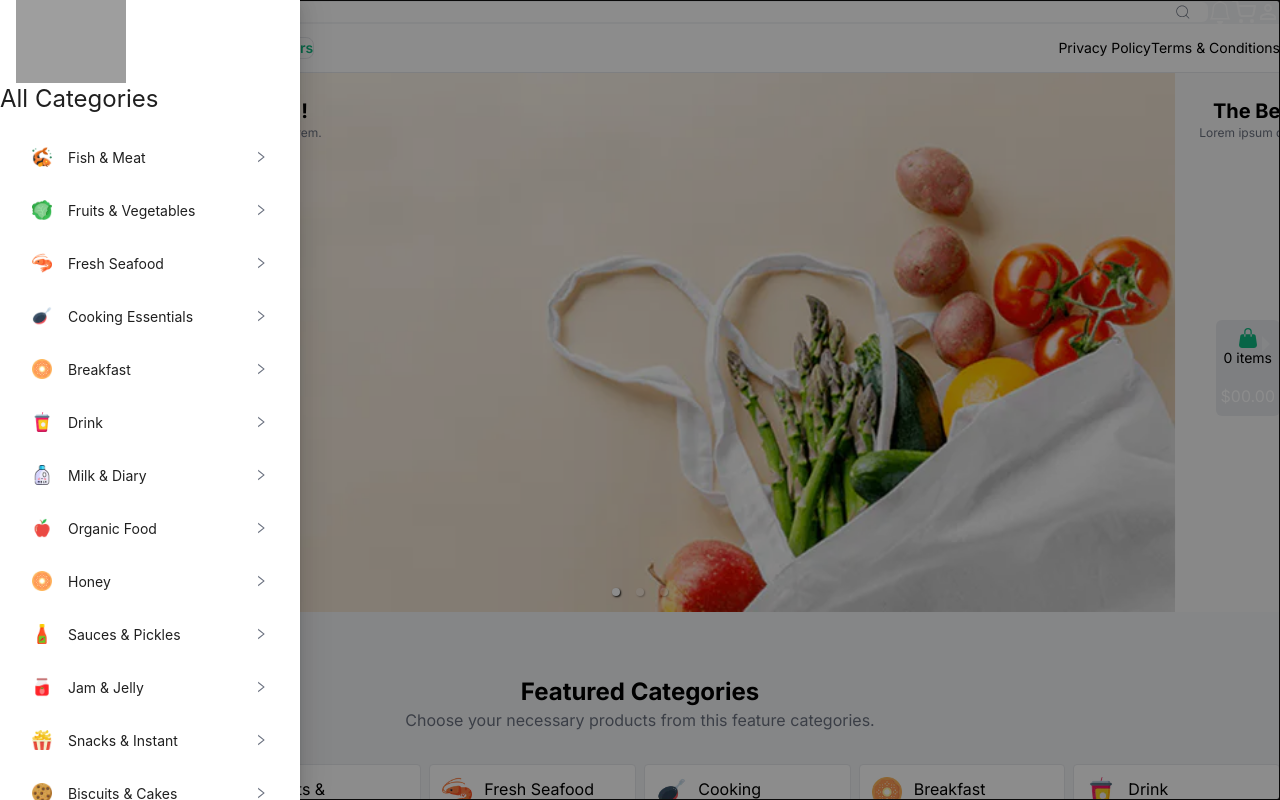
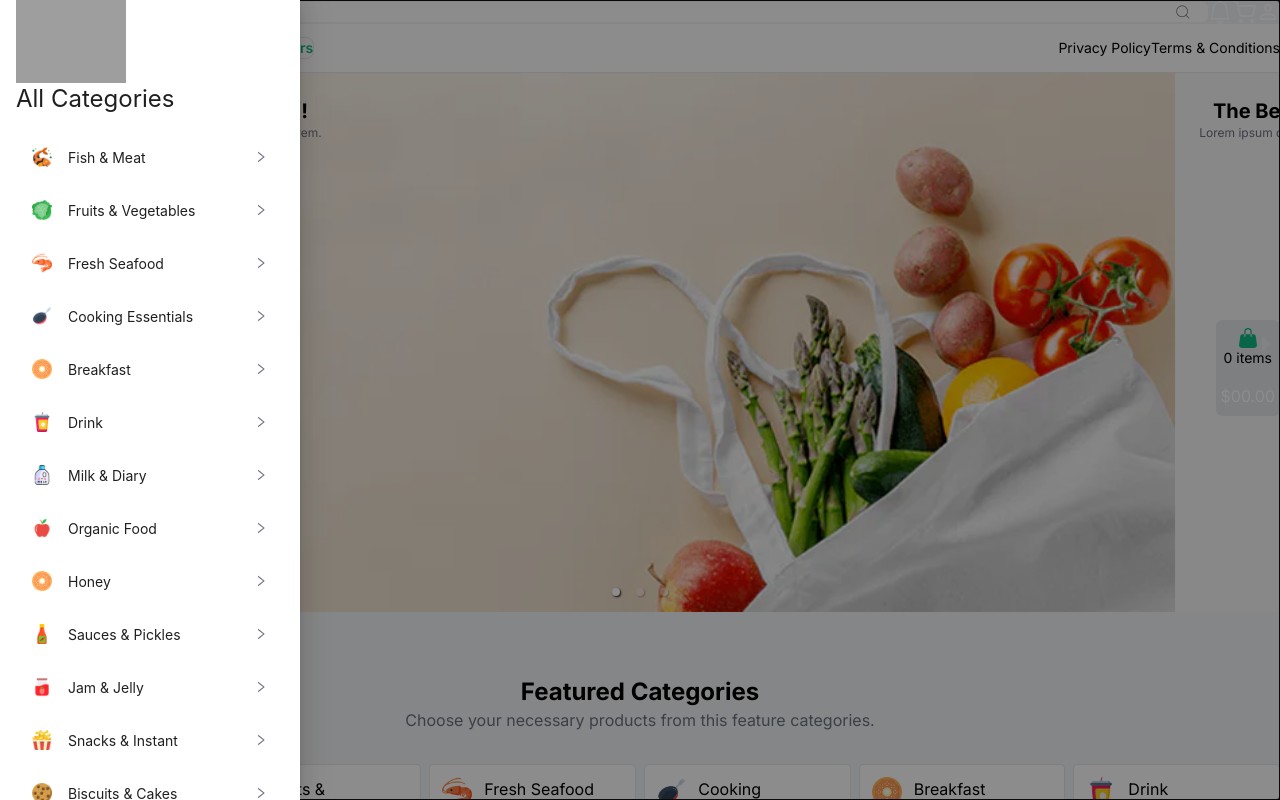
Before and after one commit to arafatyamin/kacha-bazar, a Next.js app: page / in a window 1280 px wide. Both pictures are taken after a click on the element 12 px from the left and 635 px from the top of the page. Shown: the top 800 px of the page. Built offline with nearby package versions, Linux system fonts and the light colour scheme; grey boxes are pictures that could not be loaded.

Commit message:
fixed: drawer autoclose problem

```diff
--- a/Components/CommonComponents/CartDrawer/MenuDrawer.js
+++ b/Components/CommonComponents/CartDrawer/MenuDrawer.js
@@ -4,18 +4,16 @@ import Image from "next/image";
 import { RxCrossCircled } from "react-icons/rx";
 import { DropDown } from "../Header";
 
-const MenuDrawer = ({ openDrawer, setOpenDrawer }) => {
+const MenuDrawer = ({ openDrawer, closeDrawerFunc }) => {
   return (
     <div>
       <Drawer
         placement={"left"}
         closable={false}
-        onClose={() => setOpenDrawer(!openDrawer)}
+        onClose={closeDrawerFunc}
         open={openDrawer}
         width="300"
         bodyStyle={{ padding: "0px" }}
-        // key={"right"}
-        // rootClassName=""
       >
         <div className="space-y-2">
           <div className="bg-primary flex justify-between items-center h-14 px-4">
@@ -27,13 +25,17 @@ const MenuDrawer = ({ openDrawer, setOpenDrawer }) => {
             />
             <RxCrossCircled
               className="text-2xl text-white font-bold"
-              onClick={setOpenDrawer}
+              onClick={closeDrawerFunc}
             />
           </div>
           <div>
-            <h2>All Categories</h2>
+            <h2 className="px-4">All Categories</h2>
             <DropDown itemList={categoryItems} />
           </div>
+          <div>
+            <h2 className="px-4">Pages</h2>
+          </div>
+
         </div>
       </Drawer>
     </div>
--- a/Components/CustomerComponents/BottomNav/index.js
+++ b/Components/CustomerComponents/BottomNav/index.js
@@ -8,16 +8,19 @@ import { RiShoppingCartFill } from 'react-icons/ri';
 
 const BottomNav = () => {
     const [openDrawer, setOpenDrawer] = useState(false);
+    const closeDrawerFunc = () => setOpenDrawer(false)
+    const openDrawerFunc = () => setOpenDrawer(true)
 
   return (
     <div className="bg-primary md:hidden fixed bottom-0 w-full z-10">
       <div className="container">
         <nav className="h-12 text-white text-2xl md:hidden flex justify-around items-center gap-8">
-          <div onClick={() => setOpenDrawer(!openDrawer)}>
+          <div onClick={openDrawerFunc}>
             <CgMenuMotion className="hover:scale-105 duration-200 cursor-pointer" />
             <MenuDrawer
               openDrawer={openDrawer}
-              setOpenDrawer={setOpenDrawer}
+              openDrawerFunc={openDrawerFunc}
+              closeDrawerFunc={closeDrawerFunc}
             />
           </div>
           <Link href={"/"}>
```
